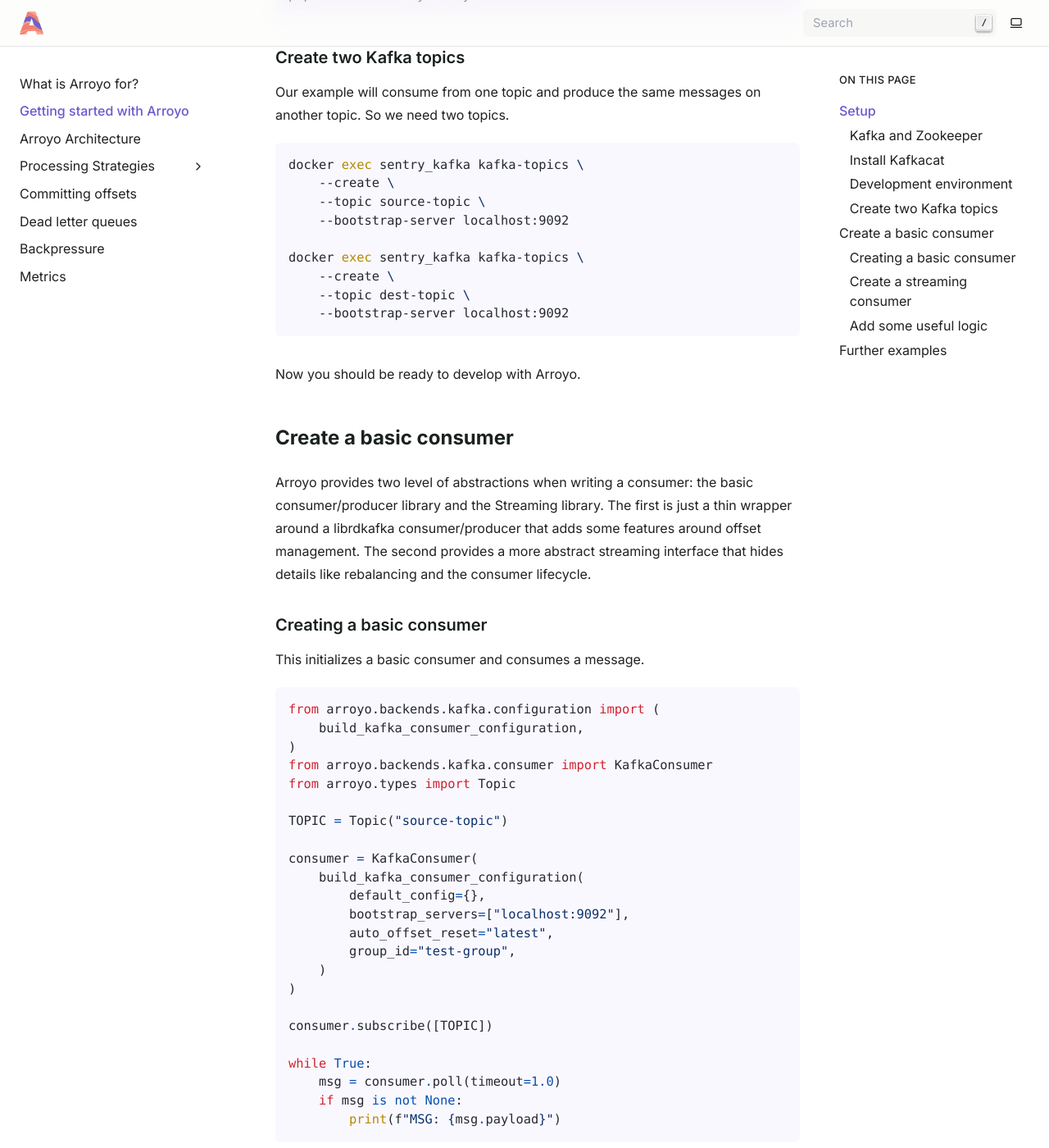
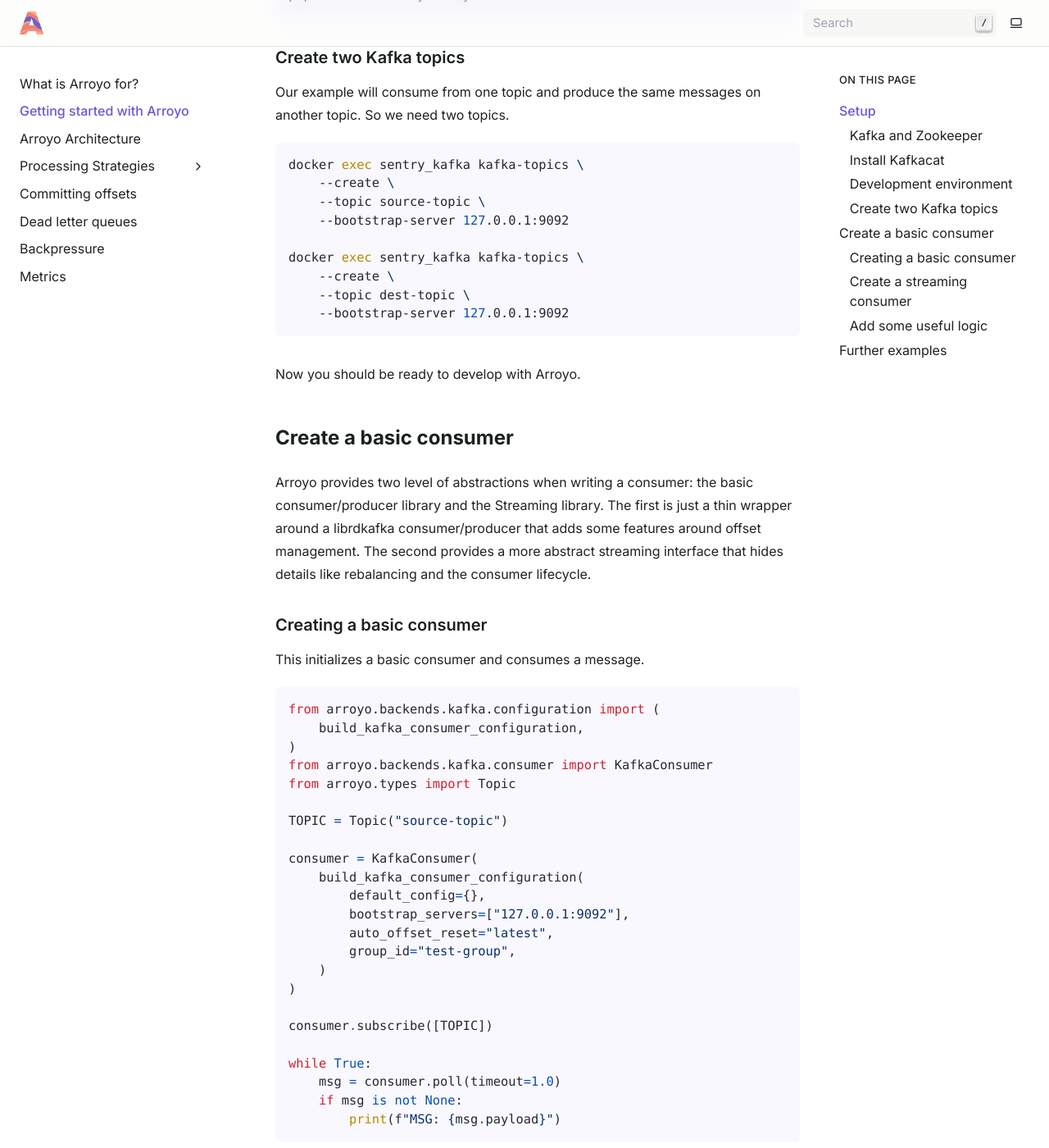
Before and after one commit to getsentry/arroyo, a Sphinx documentation site: the page built from docs/source/getstarted.rst, in a window 1280 px wide and 1400 px high, scrolled down 1422 px. Shown: the whole window at 82% size. Built offline with Sphinx 7.4.7, drawn with Linux system fonts in a browser that asks for light colours; some of the changed text lies outside the part shown.

Commit message:
use 127.0.0.1 instead of localhost

```diff
--- a/docs/source/getstarted.rst
+++ b/docs/source/getstarted.rst
@@ -73,12 +73,12 @@
     docker exec sentry_kafka kafka-topics \
         --create \
         --topic source-topic \
-        --bootstrap-server localhost:9092
+        --bootstrap-server 127.0.0.1:9092
 
     docker exec sentry_kafka kafka-topics \
         --create \
         --topic dest-topic \
-        --bootstrap-server localhost:9092
+        --bootstrap-server 127.0.0.1:9092
 
 Now you should be ready to develop with Arroyo.
 
@@ -108,7 +108,7 @@
     consumer = KafkaConsumer(
         build_kafka_consumer_configuration(
             default_config={},
-            bootstrap_servers=["localhost:9092"],
+            bootstrap_servers=["127.0.0.1:9092"],
             auto_offset_reset="latest",
             group_id="test-group",
         )
@@ -125,7 +125,7 @@
 
 .. code-block:: Bash
 
-    echo "MESSAGE" | kcat -P -b localhost:9092 -t source-topic
+    echo "MESSAGE" | kcat -P -b 127.0.0.1:9092 -t source-topic
 
 In a while the message should appear on the console:
 
```
